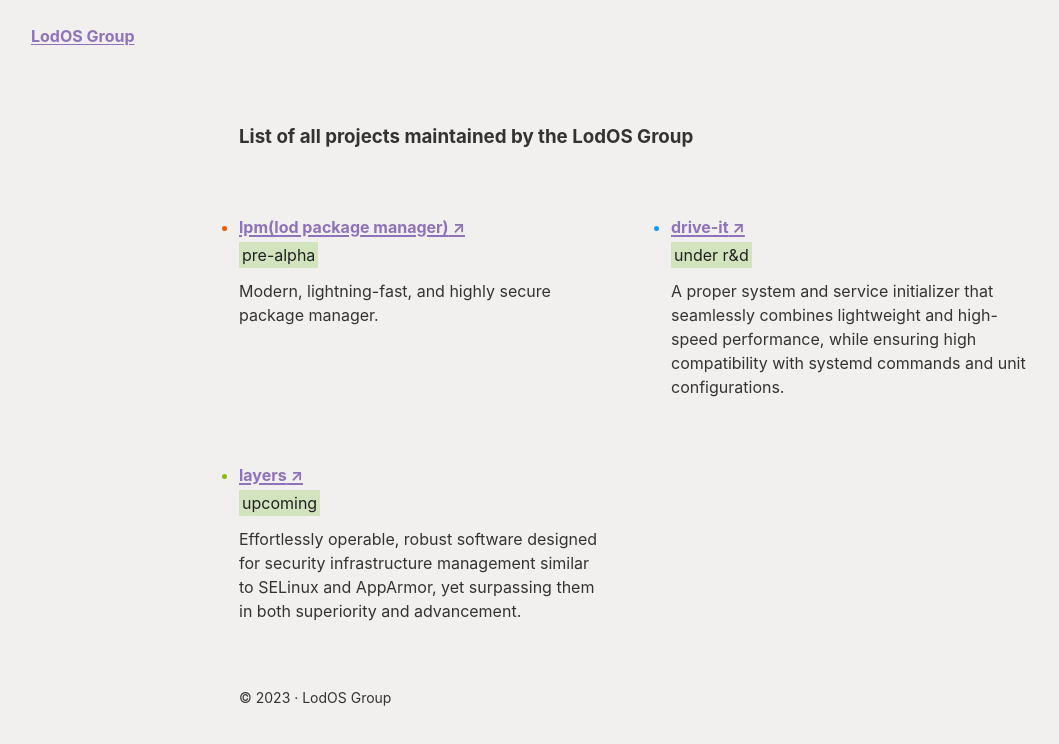
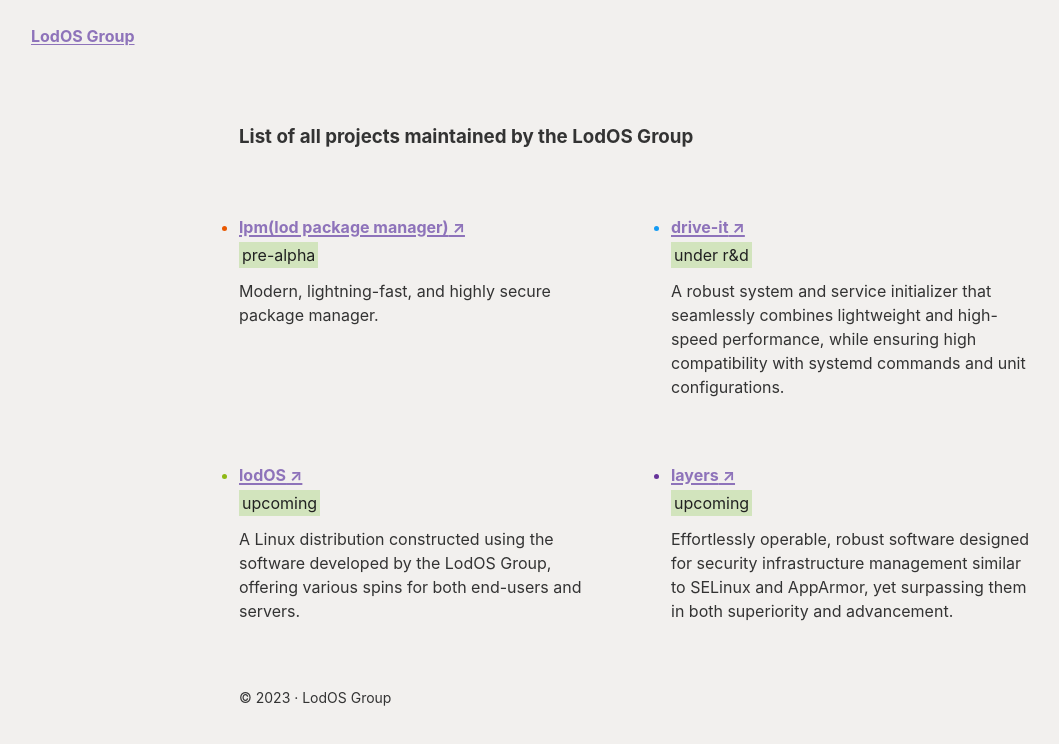
Before and after one commit to lodosgroup/lodosgroup.org, a Gatsby site: page /projects in a window 1280 px wide. Shown: the whole page, without its empty margins (1-1060 px from the left). Built offline with nearby package versions, Linux system fonts and the light colour scheme; Gatsby itself is replaced by a stand-in of ours.

Commit message:
add `lodOS` to upcoming projects
Signed-off-by: ozkanonur <work@onurozkan.dev>

```diff
--- a/src/pages/projects.js
+++ b/src/pages/projects.js
@@ -15,7 +15,13 @@
     text: "drive-it",
     url: "#",
     status: "under r&d",
-    description: "A proper system and service initializer that seamlessly combines lightweight and high-speed performance, while ensuring high compatibility with systemd commands and unit configurations.",
+    description: "A robust system and service initializer that seamlessly combines lightweight and high-speed performance, while ensuring high compatibility with systemd commands and unit configurations.",
+  },
+  {
+    text: "lodOS",
+    url: "#",
+    status: "upcoming",
+    description: "A Linux distribution constructed using the software developed by the LodOS Group, offering various spins for both end-users and servers.",
   },
   {
     text: "layers",
```
